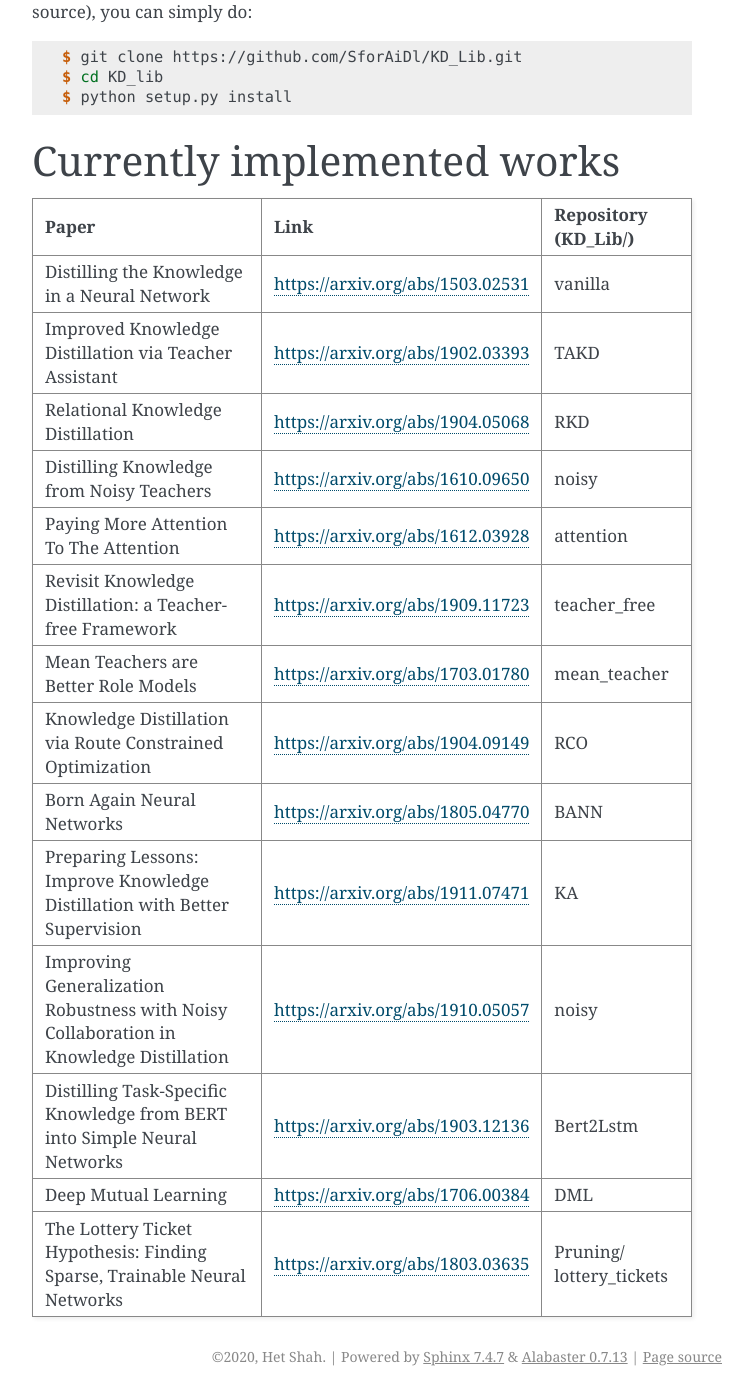
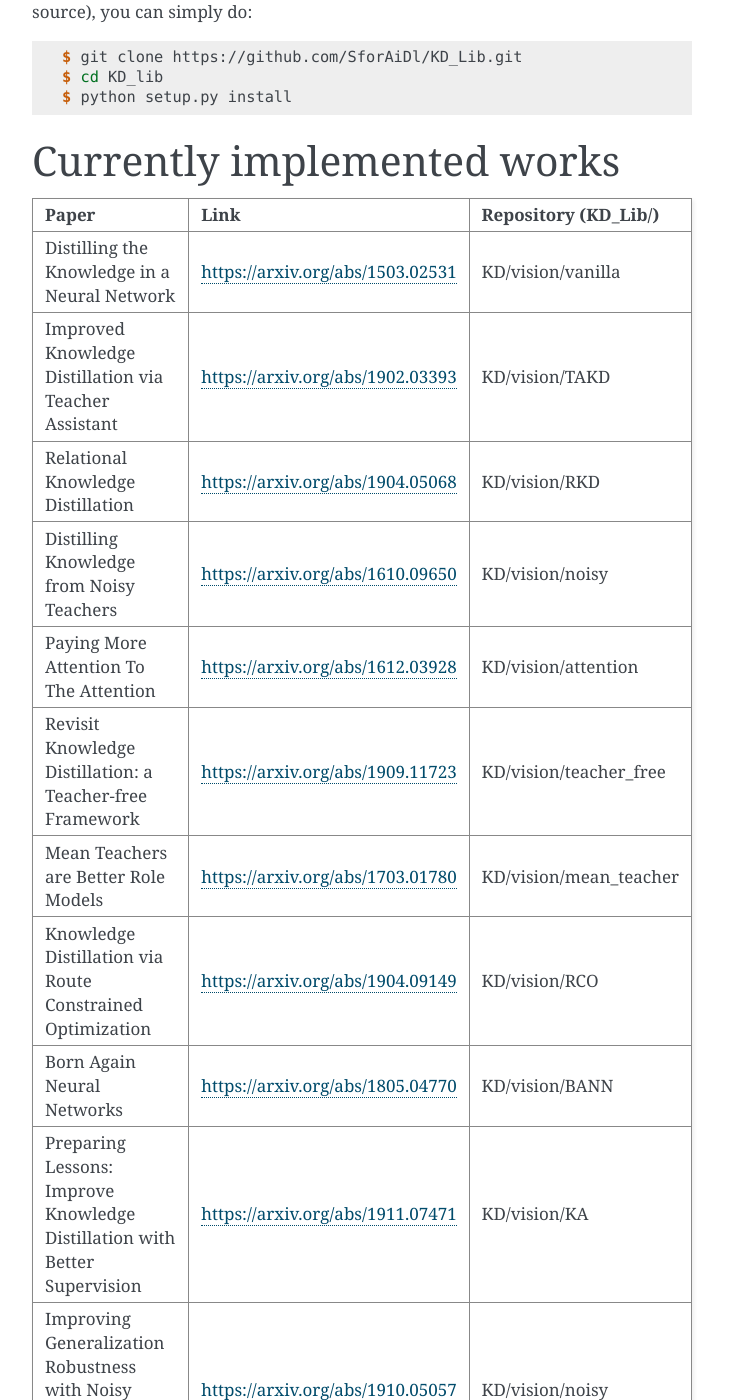
Before and after one commit to SforAiDl/KD_Lib, a Sphinx documentation site: the page built from docs/readme.rst, in a window 1280 px wide and 1400 px high, scrolled down 674 px. Shown: the whole window, without its empty margins (388-1141 px from the left). Built offline with Sphinx 7.4.7, drawn with Linux system fonts in a browser that asks for light colours; pages that are not in the unit, such as notebooks, are missing from menus; some of the changed text lies outside the part shown.

Commit message:
Update README

```diff
--- a/README.rst
+++ b/README.rst
@@ -43,34 +43,34 @@ Currently implemented works
 +-----------------------------------------------------------+----------------------------------+----------------------+
 |  Paper                                                    |  Link                            | Repository (KD_Lib/) |
 +===========================================================+==================================+======================+
-| Distilling the Knowledge in a Neural Network              | https://arxiv.org/abs/1503.02531 | vanilla              |
+| Distilling the Knowledge in a Neural Network              | https://arxiv.org/abs/1503.02531 | KD/vision/vanilla    |
 +-----------------------------------------------------------+----------------------------------+----------------------+
-| Improved Knowledge Distillation via Teacher Assistant     | https://arxiv.org/abs/1902.03393 | TAKD                 |
+| Improved Knowledge Distillation via Teacher Assistant     | https://arxiv.org/abs/1902.03393 | KD/vision/TAKD       |
 +-----------------------------------------------------------+----------------------------------+----------------------+
-| Relational Knowledge Distillation                         | https://arxiv.org/abs/1904.05068 | RKD                  |
+| Relational Knowledge Distillation                         | https://arxiv.org/abs/1904.05068 | KD/vision/RKD        |
 +-----------------------------------------------------------+----------------------------------+----------------------+
-| Distilling Knowledge from Noisy Teachers                  | https://arxiv.org/abs/1610.09650 | noisy                |
+| Distilling Knowledge from Noisy Teachers                  | https://arxiv.org/abs/1610.09650 | KD/vision/noisy      |
 +-----------------------------------------------------------+----------------------------------+----------------------+
-| Paying More Attention To The Attention                    | https://arxiv.org/abs/1612.03928 | attention            |
+| Paying More Attention To The Attention                    | https://arxiv.org/abs/1612.03928 | KD/vision/attention  |
 +-----------------------------------------------------------+----------------------------------+----------------------+
-| Revisit Knowledge Distillation: a Teacher-free Framework  | https://arxiv.org/abs/1909.11723 | teacher_free         |
+| Revisit Knowledge Distillation: a Teacher-free Framework  | https://arxiv.org/abs/1909.11723 |KD/vision/teacher_free|
 +-----------------------------------------------------------+----------------------------------+----------------------+
-| Mean Teachers are Better Role Models                      | https://arxiv.org/abs/1703.01780 | mean_teacher         |
+| Mean Teachers are Better Role Models                      | https://arxiv.org/abs/1703.01780 |KD/vision/mean_teacher|
 +-----------------------------------------------------------+----------------------------------+----------------------+
-| Knowledge Distillation via Route Constrained Optimization | https://arxiv.org/abs/1904.09149 | RCO                  |
+| Knowledge Distillation via Route Constrained Optimization | https://arxiv.org/abs/1904.09149 | KD/vision/RCO        |
 +-----------------------------------------------------------+----------------------------------+----------------------+
-| Born Again Neural Networks                                | https://arxiv.org/abs/1805.04770 | BANN                 |
+| Born Again Neural Networks                                | https://arxiv.org/abs/1805.04770 | KD/vision/BANN       |
 +-----------------------------------------------------------+----------------------------------+----------------------+
-| Preparing Lessons: Improve Knowledge Distillation with    | https://arxiv.org/abs/1911.07471 | KA                   |
+| Preparing Lessons: Improve Knowledge Distillation with    | https://arxiv.org/abs/1911.07471 | KD/vision/KA         |
 | Better Supervision                                        |                                  |                      |
 +-----------------------------------------------------------+----------------------------------+----------------------+
-| Improving Generalization Robustness with Noisy            | https://arxiv.org/abs/1910.05057 | noisy                |
+| Improving Generalization Robustness with Noisy            | https://arxiv.org/abs/1910.05057 | KD/vision/noisy      |
 | Collaboration in Knowledge Distillation                   |                                  |                      |
 +-----------------------------------------------------------+----------------------------------+----------------------+
-| Distilling Task-Specific Knowledge from BERT into         | https://arxiv.org/abs/1903.12136 | Bert2Lstm            |
+| Distilling Task-Specific Knowledge from BERT into         | https://arxiv.org/abs/1903.12136 | KD/text/BERT2LSTM    |
 | Simple Neural Networks                                    |                                  |                      |
 +-----------------------------------------------------------+----------------------------------+----------------------+
-| Deep Mutual Learning                                      | https://arxiv.org/abs/1706.00384 | DML                  |
+| Deep Mutual Learning                                      | https://arxiv.org/abs/1706.00384 | KD/vision/DML        |
 +-----------------------------------------------------------+----------------------------------+----------------------+
 | The Lottery Ticket Hypothesis: Finding                    | https://arxiv.org/abs/1803.03635 | Pruning/             |
 | Sparse, Trainable Neural Networks                         |                                  | lottery_tickets      |
--- a/docs/conf.py
+++ b/docs/conf.py
@@ -126,7 +126,7 @@ latex_elements = {
 # (source start file, target name, title, author, documentclass
 # [howto, manual, or own class]).
 latex_documents = [
-    (master_doc, "KD_Lib.tex", u"KD_Lib Documentation", u"Het Shah", "manual"),
+    (master_doc, "KD_Lib.tex", u"KD_Lib Documentation", u"Het Shah", "manual")
 ]
 
 
@@ -151,5 +151,5 @@ texinfo_documents = [
         "KD_Lib",
         "One line description of project.",
         "Miscellaneous",
-    ),
+    )
 ]
```
Also changed, not shown: setup.py (+2 -6 lines).
